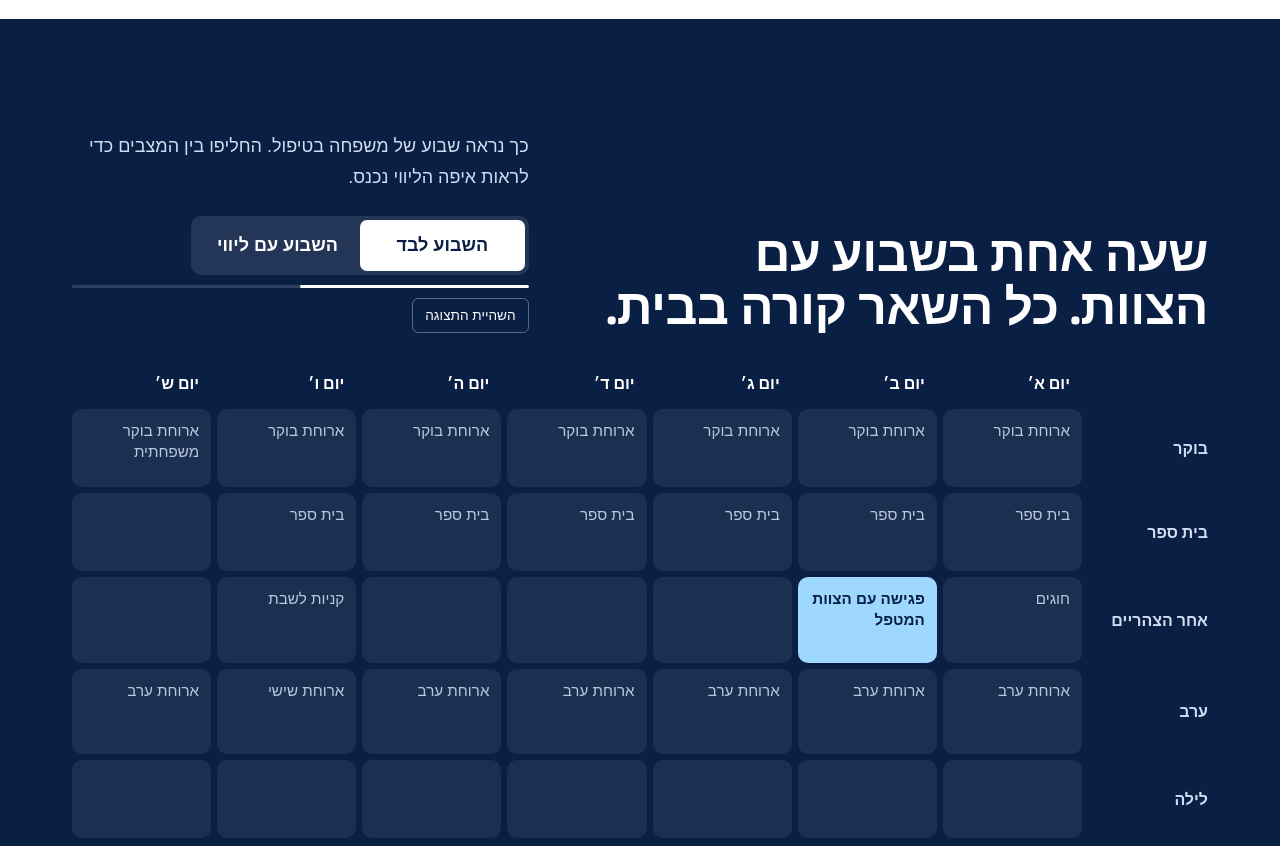
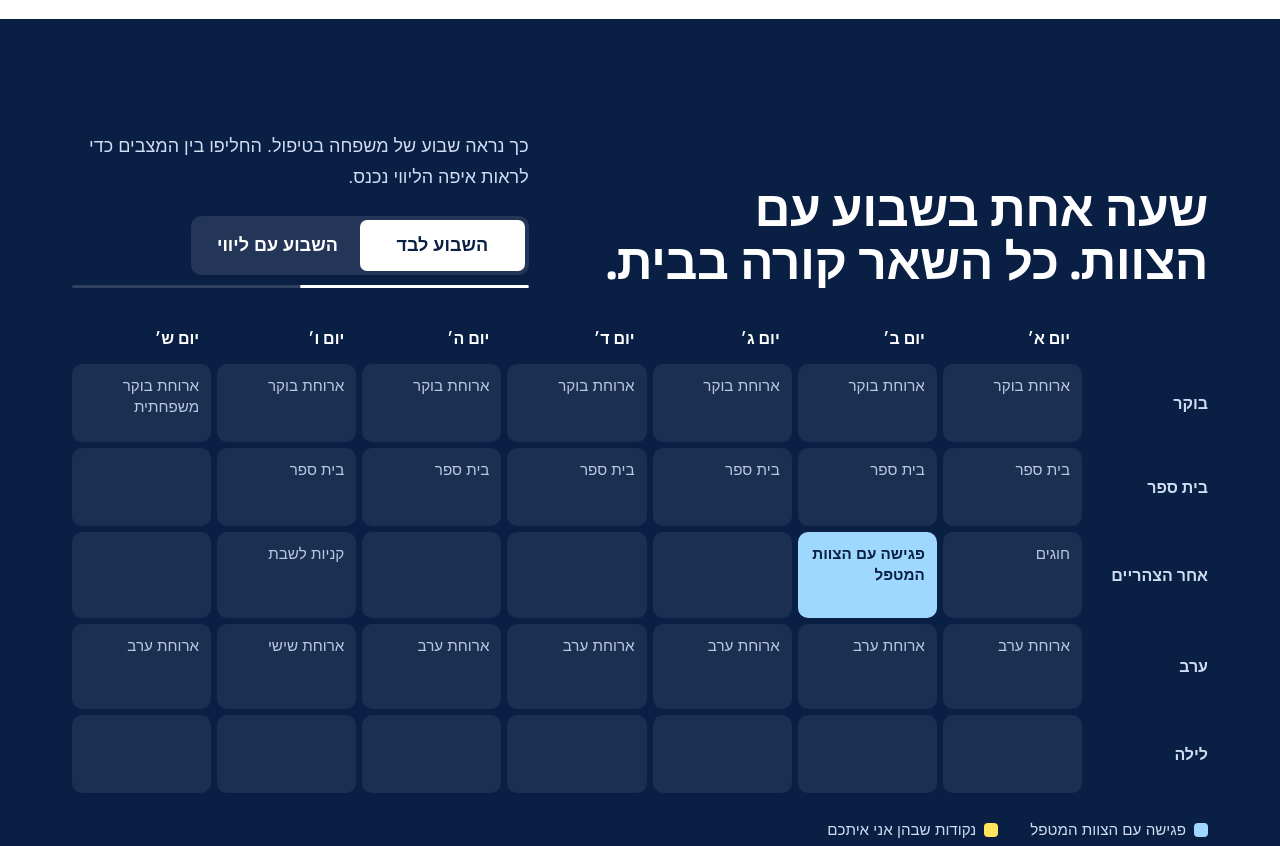
Before and after one commit to sarayagent-alt/yifat-segev-growth, a plain HTML site: page yifat-homepage/index.html in a window 1280 px wide. Shown: the part 1718-2564 px from the top of the page. Drawn offline with Linux system fonts and the light colour scheme; a web font is replaced by a local one.

Commit message:
Remove calendar pause button

```diff
--- a/yifat-homepage/index.html
+++ b/yifat-homepage/index.html
@@ -314,7 +314,6 @@ footer .c{display:flex;flex-wrap:wrap;justify-content:space-between;gap:12px 28p
 footer nav{display:flex;gap:22px;flex-wrap:wrap}
 footer a{text-decoration:none}
 .key{font-size:.85rem;color:var(--navy-2);padding-top:14px}
-.calendar-motion{display:block;background:transparent;color:#fff;border:1px solid #ffffff55;border-radius:6px;font:inherit;font-size:.85rem;padding:5px 12px;margin-top:10px;cursor:pointer}
 .week.with .cell.me{animation:calendar-pop .65s cubic-bezier(.22,1,.36,1) both;animation-delay:calc(var(--i)*45ms)}
 @keyframes calendar-pop{0%{transform:translateY(5px) scale(.97)}65%{transform:translateY(-2px) scale(1.02)}100%{transform:translateY(0) scale(1)}}
 
@@ -404,7 +403,7 @@ footer a{text-decoration:none}
       <div>
         <p>כך נראה שבוע של משפחה בטיפול. החליפו בין המצבים כדי לראות איפה הליווי נכנס.</p>
         <div class="toggle" role="group" aria-label="תצוגת השבוע"><button aria-pressed="true" data-mode="alone">השבוע לבד</button><button aria-pressed="false" data-mode="with">השבוע עם ליווי</button></div>
-        <div class="auto" id="auto" aria-hidden="true"><i></i></div><button class="calendar-motion" type="button" aria-pressed="false">השהיית התצוגה</button>
+        <div class="auto" id="auto" aria-hidden="true"><i></i></div>
       </div>
     </div>
     <div class="calwrap"><div class="cal" id="cal"></div><div class="agenda" id="agenda"></div></div>
@@ -600,7 +599,6 @@ footer a{text-decoration:none}
   /* toggle: switches by itself while in view; hovering or focusing pauses it; choosing a view by hand stops it */
   const wk = document.getElementById('week'), btns = [...wk.querySelectorAll('.toggle button')], auto = document.getElementById('auto');
   const DUR = {alone: 2000, with: 2000};
-  const motionButton = wk.querySelector('.calendar-motion');
   let mode = 'alone', timer = null, inView = false, paused = false, stopped = shot;
   function setMode(m){ mode = m; wk.classList.toggle('with', m === 'with'); btns.forEach(b => b.setAttribute('aria-pressed', b.dataset.mode === m)); }
   function clear(){ clearTimeout(timer); timer = null; auto.classList.remove('run'); }
@@ -610,12 +608,11 @@ footer a{text-decoration:none}
     timer = setTimeout(() => { setMode(mode === 'alone' ? 'with' : 'alone'); schedule(); }, DUR[mode]);
   }
   btns.forEach(b => b.addEventListener('click', () => { stopped = true; clear(); auto.classList.add('off'); setMode(b.dataset.mode); }));
-  motionButton.addEventListener('click', () => { stopped = !stopped; motionButton.setAttribute('aria-pressed', String(stopped)); motionButton.textContent = stopped ? 'המשך התצוגה' : 'השהיית התצוגה'; auto.classList.toggle('off', stopped); schedule(); });
   const cal = wk.querySelector('.calwrap');
   const pause = v => { paused = v; schedule(); };
   new IntersectionObserver(([e]) => { inView = e.isIntersecting; schedule(); }, {threshold: .1}).observe(cal);
   document.addEventListener('visibilitychange', () => { paused = document.hidden; schedule(); });
-  if (stopped) { motionButton.setAttribute('aria-pressed','true'); motionButton.textContent = 'המשך התצוגה'; auto.classList.add('off'); if (location.search.includes('with')) setMode('with'); }
+  if (stopped) { auto.classList.add('off'); if (location.search.includes('with')) setMode('with'); }
 })();
 </script>
 </body>
```
